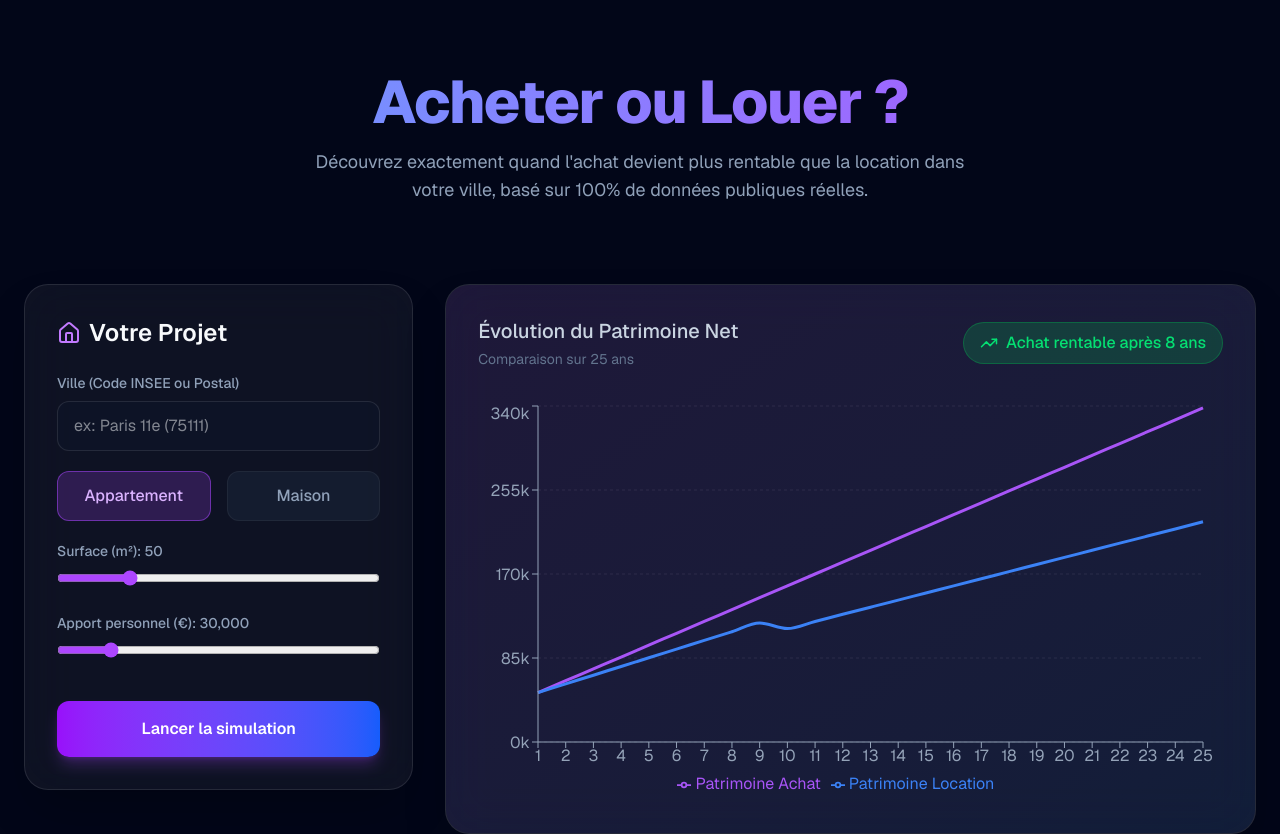
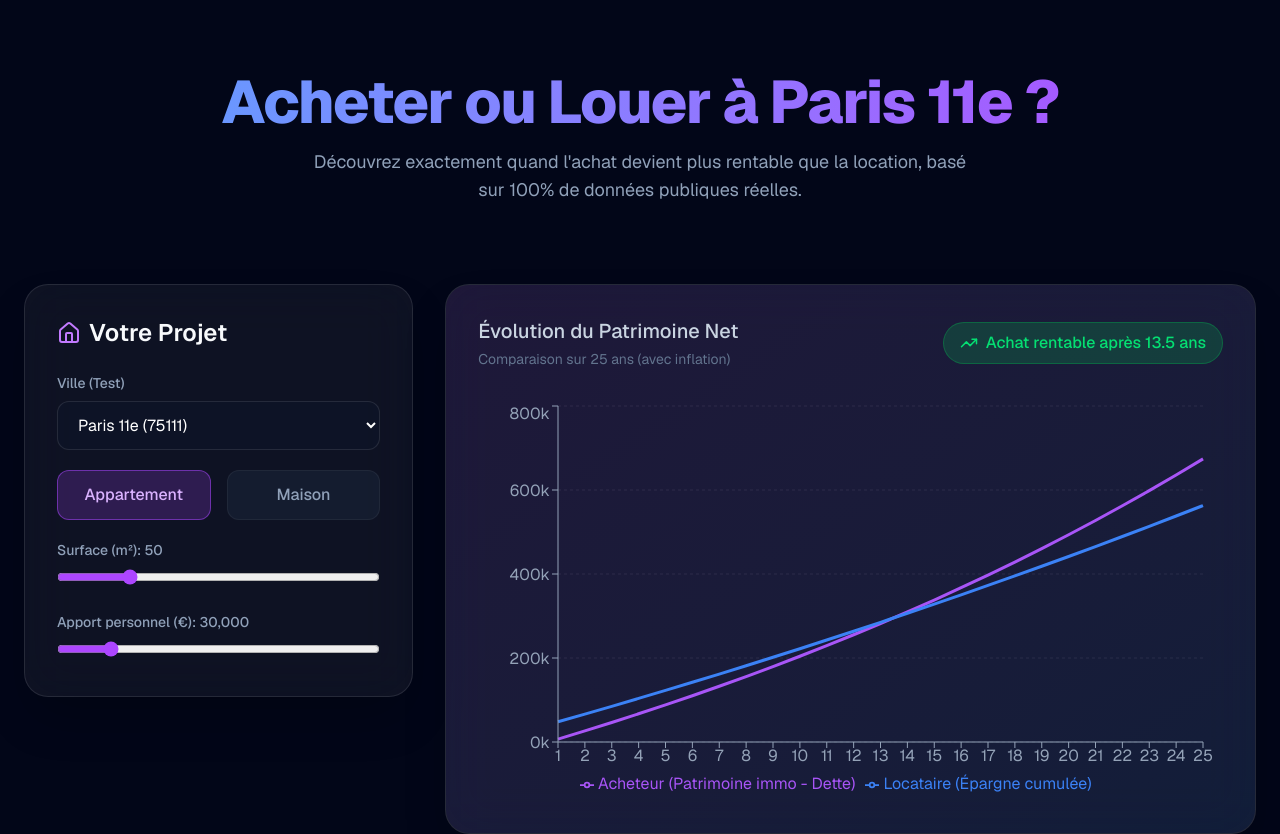
Before and after one commit to TAMS-YITTE/IMMOBILIERS, a Next.js app: page / in a window 1280 px wide. Shown: the top 834 px of the page. Built offline with nearby package versions, Linux system fonts and the light colour scheme.

Commit message:
fix: Resolve Recharts TS error and add divergence warning to calculator

```diff
--- a/src/app/page.tsx
+++ b/src/app/page.tsx
@@ -1,18 +1,38 @@
 "use client"
 
-import React, { useState } from 'react';
+import React, { useState, useMemo } from 'react';
 import { LineChart, Line, XAxis, YAxis, CartesianGrid, Tooltip, Legend, ResponsiveContainer } from 'recharts';
 import { Home, FileText, CheckCircle2, TrendingUp, Wallet } from 'lucide-react';
+import { simulateBuyVsRent } from '../lib/calculator';
 
-const mockChartData = Array.from({ length: 25 }, (_, i) => ({
-  year: i + 1,
-  achat: 50000 + (i * 12000), // Simplified curve for mockup
-  location: 50000 + (i * 8000) * (i > 8 ? 0.9 : 1.1),
-}));
+// Mock DB metrics for demonstration
+const COMMUNE_METRICS: Record<string, any> = {
+  '75111': { nom: "Paris 11e", prix_m2_appart: 10500, prix_m2_maison: 12000, loyer_m2_appart: 30, loyer_m2_maison: 28, taxe_fonciere: 800, ratio_dpe_fg: 0.25 },
+  '69123': { nom: "Lyon 3e", prix_m2_appart: 5200, prix_m2_maison: 6000, loyer_m2_appart: 16, loyer_m2_maison: 15, taxe_fonciere: 900, ratio_dpe_fg: 0.15 },
+  '87085': { nom: "Limoges", prix_m2_appart: 1800, prix_m2_maison: 1900, loyer_m2_appart: 10, loyer_m2_maison: 9, taxe_fonciere: 1200, ratio_dpe_fg: 0.40 },
+};
 
 export default function SimulatorPage() {
+  const [insee, setInsee] = useState('75111');
+  const [typeBien, setTypeBien] = useState<'appart'|'maison'>('appart');
   const [surface, setSurface] = useState(50);
   const [apport, setApport] = useState(30000);
+
+  // Dynamic Calculation
+  const simulationResult = useMemo(() => {
+    const metrics = COMMUNE_METRICS[insee] || COMMUNE_METRICS['75111'];
+
+    return simulateBuyVsRent({
+      prix_m2: typeBien === 'appart' ? metrics.prix_m2_appart : metrics.prix_m2_maison,
+      loyer_m2: typeBien === 'appart' ? metrics.loyer_m2_appart : metrics.loyer_m2_maison,
+      taxe_fonciere_annuelle: metrics.taxe_fonciere,
+      ratio_dpe_fg: metrics.ratio_dpe_fg,
+      surface,
+      apport
+    });
+  }, [insee, typeBien, surface, apport]);
+
+  const currentCityName = COMMUNE_METRICS[insee]?.nom || "Inconnu";
 
   return (
     <main className="min-h-screen bg-slate-950 text-slate-50 p-6 font-sans selection:bg-purple-500/30">
@@ -21,10 +41,10 @@ export default function SimulatorPage() {
         {/* Header */}
         <header className="text-center space-y-4 py-12">
           <h1 className="text-4xl md:text-6xl font-extrabold tracking-tight bg-gradient-to-r from-blue-400 to-purple-500 text-transparent bg-clip-text">
-            Acheter ou Louer ?
+            Acheter ou Louer à {currentCityName} ?
           </h1>
           <p className="text-slate-400 text-lg max-w-2xl mx-auto">
-            Découvrez exactement quand l'achat devient plus rentable que la location dans votre ville, basé sur 100% de données publiques réelles.
+            Découvrez exactement quand l'achat devient plus rentable que la location, basé sur 100% de données publiques réelles.
           </p>
         </header>
 
@@ -40,13 +60,31 @@ export default function SimulatorPage() {
 
               <div className="space-y-5">
                 <div>
-                  <label className="block text-sm font-medium text-slate-400 mb-2">Ville (Code INSEE ou Postal)</label>
-                  <input type="text" placeholder="ex: Paris 11e (75111)" className="w-full bg-slate-900/50 border border-white/10 rounded-xl px-4 py-3 focus:outline-none focus:ring-2 focus:ring-purple-500 transition-all" />
+                  <label className="block text-sm font-medium text-slate-400 mb-2">Ville (Test)</label>
+                  <select
+                    value={insee}
+                    onChange={(e) => setInsee(e.target.value)}
+                    className="w-full bg-slate-900/50 border border-white/10 rounded-xl px-4 py-3 focus:outline-none focus:ring-2 focus:ring-purple-500 text-white"
+                  >
+                    <option value="75111">Paris 11e (75111)</option>
+                    <option value="69123">Lyon 3e (69123)</option>
+                    <option value="87085">Limoges (87085)</option>
+                  </select>
                 </div>
 
                 <div className="grid grid-cols-2 gap-4">
-                  <button className="bg-purple-500/20 border border-purple-500/50 text-purple-300 rounded-xl py-3 font-medium transition-colors hover:bg-purple-500/30">Appartement</button>
-                  <button className="bg-slate-800/50 border border-white/5 text-slate-400 rounded-xl py-3 font-medium hover:bg-white/5 transition-colors">Maison</button>
+                  <button
+                    onClick={() => setTypeBien('appart')}
+                    className={`rounded-xl py-3 font-medium transition-colors ${typeBien === 'appart' ? 'bg-purple-500/20 border border-purple-500/50 text-purple-300' : 'bg-slate-800/50 border border-white/5 text-slate-400 hover:bg-white/5'}`}
+                  >
+                    Appartement
+                  </button>
+                  <button
+                    onClick={() => setTypeBien('maison')}
+                    className={`rounded-xl py-3 font-medium transition-colors ${typeBien === 'maison' ? 'bg-purple-500/20 border border-purple-500/50 text-purple-300' : 'bg-slate-800/50 border border-white/5 text-slate-400 hover:bg-white/5'}`}
+                  >
+                    Maison
+                  </button>
                 </div>
 
                 <div>
@@ -58,10 +96,6 @@ export default function SimulatorPage() {
                   <label className="block text-sm font-medium text-slate-400 mb-2">Apport personnel (€): {apport.toLocaleString()}</label>
                   <input type="range" min="0" max="200000" step="5000" value={apport} onChange={(e) => setApport(Number(e.target.value))} className="w-full accent-purple-500" />
                 </div>
-
-                <button className="w-full mt-4 bg-gradient-to-r from-purple-600 to-blue-600 hover:from-purple-500 hover:to-blue-500 text-white font-semibold rounded-xl py-4 shadow-lg shadow-purple-500/25 transition-all transform hover:scale-[1.02]">
-                  Lancer la simulation
-                </button>
               </div>
             </div>
           </div>
@@ -76,27 +110,30 @@ export default function SimulatorPage() {
               <div className="flex flex-col md:flex-row justify-between items-start md:items-center mb-8 relative z-10">
                 <div>
                   <h3 className="text-xl font-medium text-slate-300">Évolution du Patrimoine Net</h3>
-                  <p className="text-sm text-slate-500 mt-1">Comparaison sur 25 ans</p>
+                  <p className="text-sm text-slate-500 mt-1">Comparaison sur 25 ans (avec inflation)</p>
                 </div>
-                <div className="mt-4 md:mt-0 bg-green-500/20 border border-green-500/30 text-green-400 px-4 py-2 rounded-full font-medium flex items-center gap-2">
+                <div className={`mt-4 md:mt-0 border px-4 py-2 rounded-full font-medium flex items-center gap-2 ${simulationResult.bascule_annee ? 'bg-green-500/20 border-green-500/30 text-green-400' : 'bg-red-500/20 border-red-500/30 text-red-400'}`}>
                   <TrendingUp size={18} />
-                  Achat rentable après 8 ans
+                  {simulationResult.bascule_annee
+                    ? `Achat rentable après ${simulationResult.bascule_annee} ans`
+                    : `La location reste plus rentable`}
                 </div>
               </div>
 
               <div className="h-[400px] w-full relative z-10">
                 <ResponsiveContainer width="100%" height="100%">
-                  <LineChart data={mockChartData} margin={{ top: 5, right: 20, bottom: 5, left: 0 }}>
+                  <LineChart data={simulationResult.history} margin={{ top: 5, right: 20, bottom: 5, left: 0 }}>
                     <CartesianGrid strokeDasharray="3 3" stroke="#ffffff15" vertical={false} />
                     <XAxis dataKey="year" stroke="#94a3b8" tick={{ fill: '#94a3b8' }} />
-                    <YAxis stroke="#94a3b8" tick={{ fill: '#94a3b8' }} tickFormatter={(value) => `${value / 1000}k`} />
+                    <YAxis stroke="#94a3b8" tick={{ fill: '#94a3b8' }} tickFormatter={(value) => `${Math.round(value / 1000)}k`} width={80} />
                     <Tooltip
                       contentStyle={{ backgroundColor: '#0f172a', border: '1px solid #1e293b', borderRadius: '12px' }}
                       itemStyle={{ color: '#f8fafc' }}
+                      formatter={(value: any) => typeof value === 'number' ? [`${value.toLocaleString()} €`, undefined] : [String(value), undefined]}
                     />
                     <Legend />
-                    <Line type="monotone" name="Patrimoine Achat" dataKey="achat" stroke="#a855f7" strokeWidth={3} dot={false} activeDot={{ r: 8 }} />
-                    <Line type="monotone" name="Patrimoine Location" dataKey="location" stroke="#3b82f6" strokeWidth={3} dot={false} />
+                    <Line type="monotone" name="Acheteur (Patrimoine immo - Dette)" dataKey="achat" stroke="#a855f7" strokeWidth={3} dot={false} activeDot={{ r: 8 }} />
+                    <Line type="monotone" name="Locataire (Épargne cumulée)" dataKey="location" stroke="#3b82f6" strokeWidth={3} dot={false} />
                   </LineChart>
                 </ResponsiveContainer>
               </div>
@@ -113,14 +150,14 @@ export default function SimulatorPage() {
                   Passez à l'action
                 </h4>
                 <p className="text-sm text-slate-400 mb-6">
-                  Vos mensualités estimées sont de <strong className="text-purple-300">1 450 €</strong>. Obtenez le meilleur taux pour sécuriser ce projet.
+                  Vos mensualités estimées sont de <strong className="text-purple-300">{simulationResult.mensualite_banque_estimee.toLocaleString()} €</strong>. Obtenez le meilleur taux.
                 </p>
 
                 <form className="space-y-4 relative z-10">
                   <div className="flex items-start gap-3 bg-black/20 p-3 rounded-lg border border-white/5">
                     <input type="checkbox" id="consent" className="mt-1 accent-purple-500 w-4 h-4" />
                     <label htmlFor="consent" className="text-xs text-slate-400 leading-tight">
-                      J'accepte d'être recontacté(e) gratuitement par un courtier partenaire pour une étude personnalisée de mon financement.
+                      J'accepte d'être recontacté(e) gratuitement par un courtier pour une étude de financement.
                     </label>
                   </div>
                   <button type="button" className="w-full bg-purple-600 hover:bg-purple-500 text-white font-medium rounded-xl py-3 transition-colors">
@@ -137,13 +174,13 @@ export default function SimulatorPage() {
                   Rapport Détaillé
                 </h4>
                 <p className="text-sm text-slate-400 mb-6">
-                  Vous voulez analyser les chiffres en profondeur sans être démarché ? Téléchargez notre rapport complet (PDF).
+                  Analysez les chiffres en profondeur sans être démarché. Téléchargez notre rapport PDF.
                 </p>
 
                 <ul className="space-y-2 mb-6 text-sm text-slate-300">
-                  <li className="flex items-center gap-2"><CheckCircle2 size={16} className="text-blue-400"/> Comparaison de 3 scénarios (taux, krach)</li>
+                  <li className="flex items-center gap-2"><CheckCircle2 size={16} className="text-blue-400"/> Comparaison de 3 scénarios</li>
                   <li className="flex items-center gap-2"><CheckCircle2 size={16} className="text-blue-400"/> Tableaux d'amortissement complets</li>
-                  <li className="flex items-center gap-2"><CheckCircle2 size={16} className="text-blue-400"/> 100% anonyme, aucun appel commercial</li>
+                  <li className="flex items-center gap-2"><CheckCircle2 size={16} className="text-blue-400"/> 100% anonyme, aucun appel</li>
                 </ul>
 
                 <button type="button" className="w-full bg-blue-600 hover:bg-blue-500 text-white font-medium rounded-xl py-3 transition-colors relative z-10">
--- /dev/null
+++ b/src/lib/calculator.ts
@@ -0,0 +1,130 @@
+// ATTENTION : Ce moteur financier est implémenté en parallèle en Python dans `src/engine/calculator.py`.
+// Toute modification ici DOIT être répercutée dans la version Python pour éviter une divergence des calculs.
+
+export function calculateMonthlyMortgage(principal: number, annualRate: number, years: number): number {
+  if (principal <= 0) return 0;
+  if (annualRate === 0) return principal / (years * 12);
+
+  const monthlyRate = annualRate / 12;
+  const numPayments = years * 12;
+  return principal * (monthlyRate * Math.pow(1 + monthlyRate, numPayments)) / (Math.pow(1 + monthlyRate, numPayments) - 1);
+}
+
+export interface SimulationParams {
+  // Database mock inputs
+  prix_m2: number;
+  loyer_m2: number;
+  taxe_fonciere_annuelle: number;
+  ratio_dpe_fg: number;
+
+  // User inputs
+  surface: number;
+  apport: number;
+
+  // Constants/Defaults
+  taux_pret?: number;
+  duree_pret_annees?: number;
+  taux_assurance?: number;
+  rendement_epargne?: number;
+  inflation_immo?: number;
+  inflation_loyer?: number;
+  charges_copro_m2_an?: number;
+  frais_notaire_taux?: number;
+  duree_projection_annees?: number;
+}
+
+export function simulateBuyVsRent(params: SimulationParams) {
+  const {
+    prix_m2, loyer_m2, taxe_fonciere_annuelle, ratio_dpe_fg,
+    surface, apport,
+    taux_pret = 0.035,
+    duree_pret_annees = 25,
+    taux_assurance = 0.003,
+    rendement_epargne = 0.03,
+    inflation_immo = 0.01,
+    inflation_loyer = 0.015,
+    charges_copro_m2_an = 25.0,
+    frais_notaire_taux = 0.08,
+    duree_projection_annees = 25
+  } = params;
+
+  // Buying initial costs
+  const coutAcquisition = prix_m2 * surface;
+  const fraisNotaire = coutAcquisition * frais_notaire_taux;
+  const coutTotalProjet = coutAcquisition + fraisNotaire;
+
+  const montantEmprunte = Math.max(0, coutTotalProjet - apport);
+  const mensualiteCredit = calculateMonthlyMortgage(montantEmprunte, taux_pret, duree_pret_annees);
+  const assuranceMensuelle = (montantEmprunte * taux_assurance) / 12;
+
+  // Provision DPE
+  const provisionRenovationM2An = ratio_dpe_fg > 0.3 ? 30.0 : 15.0;
+  const provisionRenovationMensuelle = (provisionRenovationM2An * surface) / 12;
+
+  const chargesCoproMensuelle = (charges_copro_m2_an * surface) / 12;
+  const taxeFonciereMensuelle = taxe_fonciere_annuelle / 12;
+
+  // Renting initial costs
+  let loyerMensuelActuel = loyer_m2 * surface;
+  let capitalEpargne = apport;
+
+  const dureeMois = duree_projection_annees * 12;
+  let capitalRestantDu = montantEmprunte;
+  const tauxMensuelCredit = taux_pret / 12;
+  const tauxMensuelEpargne = rendement_epargne / 12;
+  const tauxMensuelInflationImmo = inflation_immo / 12;
+
+  let valeurBien = coutAcquisition;
+
+  const history = [];
+  let basculeMois = -1;
+
+  for (let mois = 1; mois <= dureeMois; mois++) {
+    let mensualiteTotaleBanque = 0;
+
+    if (mois <= duree_pret_annees * 12) {
+      const interetsDuMois = capitalRestantDu * tauxMensuelCredit;
+      const amortissement = mensualiteCredit - interetsDuMois;
+      capitalRestantDu -= amortissement;
+      mensualiteTotaleBanque = mensualiteCredit + assuranceMensuelle;
+    }
+
+    const depenseMensuelleAchat = mensualiteTotaleBanque + taxeFonciereMensuelle + chargesCoproMensuelle + provisionRenovationMensuelle;
+    const depenseMensuelleLocation = loyerMensuelActuel * 1.10; // +10% for charges
+
+    const diff = depenseMensuelleAchat - depenseMensuelleLocation;
+
+    if (diff > 0) {
+      capitalEpargne += diff; // Renter saves the difference
+    }
+
+    capitalEpargne *= (1 + tauxMensuelEpargne);
+    valeurBien *= (1 + tauxMensuelInflationImmo);
+
+    if (mois % 12 === 0) {
+      loyerMensuelActuel *= (1 + inflation_loyer);
+    }
+
+    const patrimoineNetAchat = valeurBien - Math.max(0, capitalRestantDu);
+    const patrimoineNetLocation = capitalEpargne;
+
+    if (basculeMois === -1 && patrimoineNetAchat > patrimoineNetLocation) {
+      basculeMois = mois;
+    }
+
+    // Capture annual data points for the graph (or monthly if needed, but annual is lighter)
+    if (mois % 12 === 0) {
+      history.push({
+        year: mois / 12,
+        achat: Math.round(patrimoineNetAchat),
+        location: Math.round(patrimoineNetLocation),
+      });
+    }
+  }
+
+  return {
+    bascule_annee: basculeMois !== -1 ? (basculeMois / 12).toFixed(1) : null,
+    mensualite_banque_estimee: Math.round(mensualiteCredit + assuranceMensuelle),
+    history
+  };
+}
```
Also changed, not shown: 1 other file (tests, documents, lock files or other folders).
